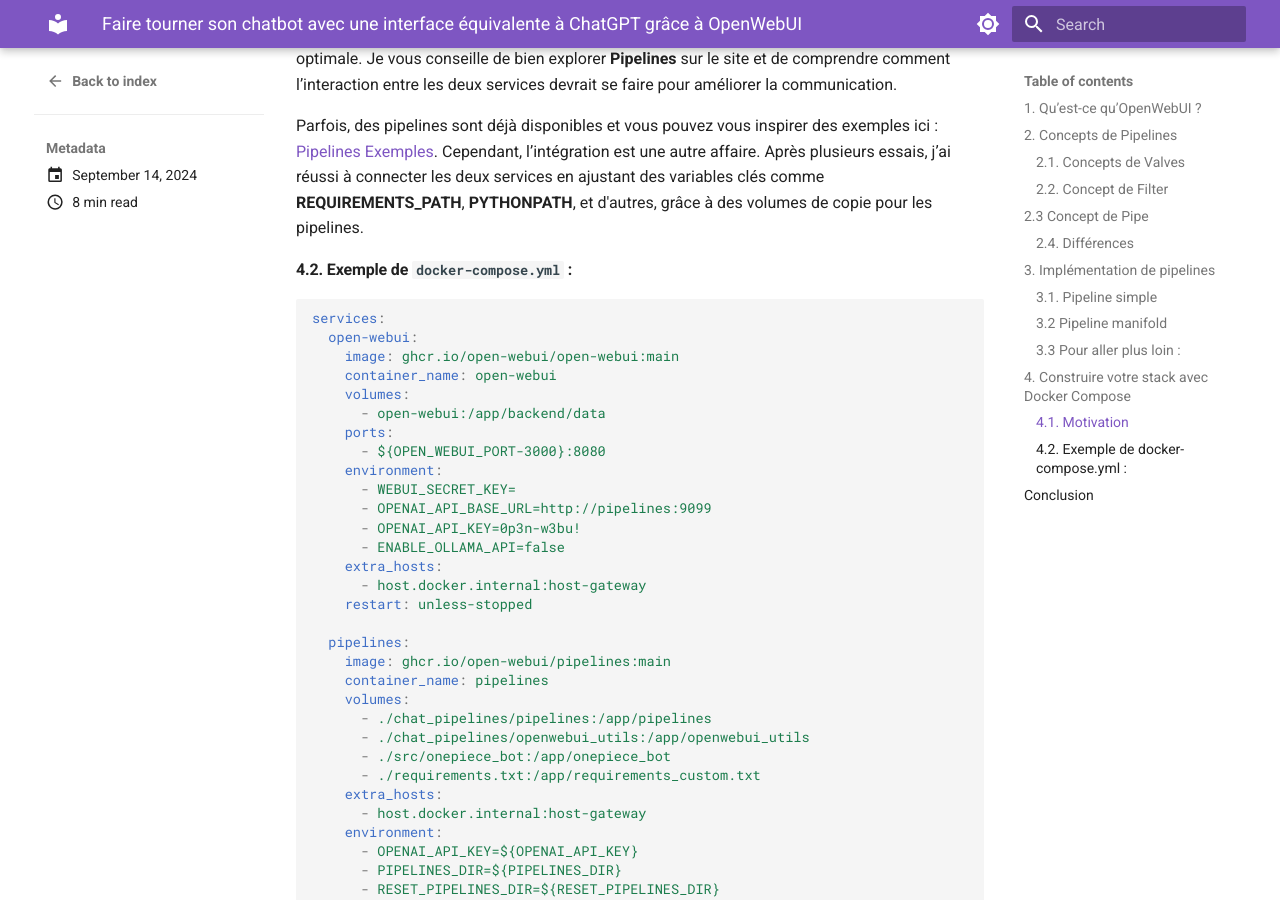
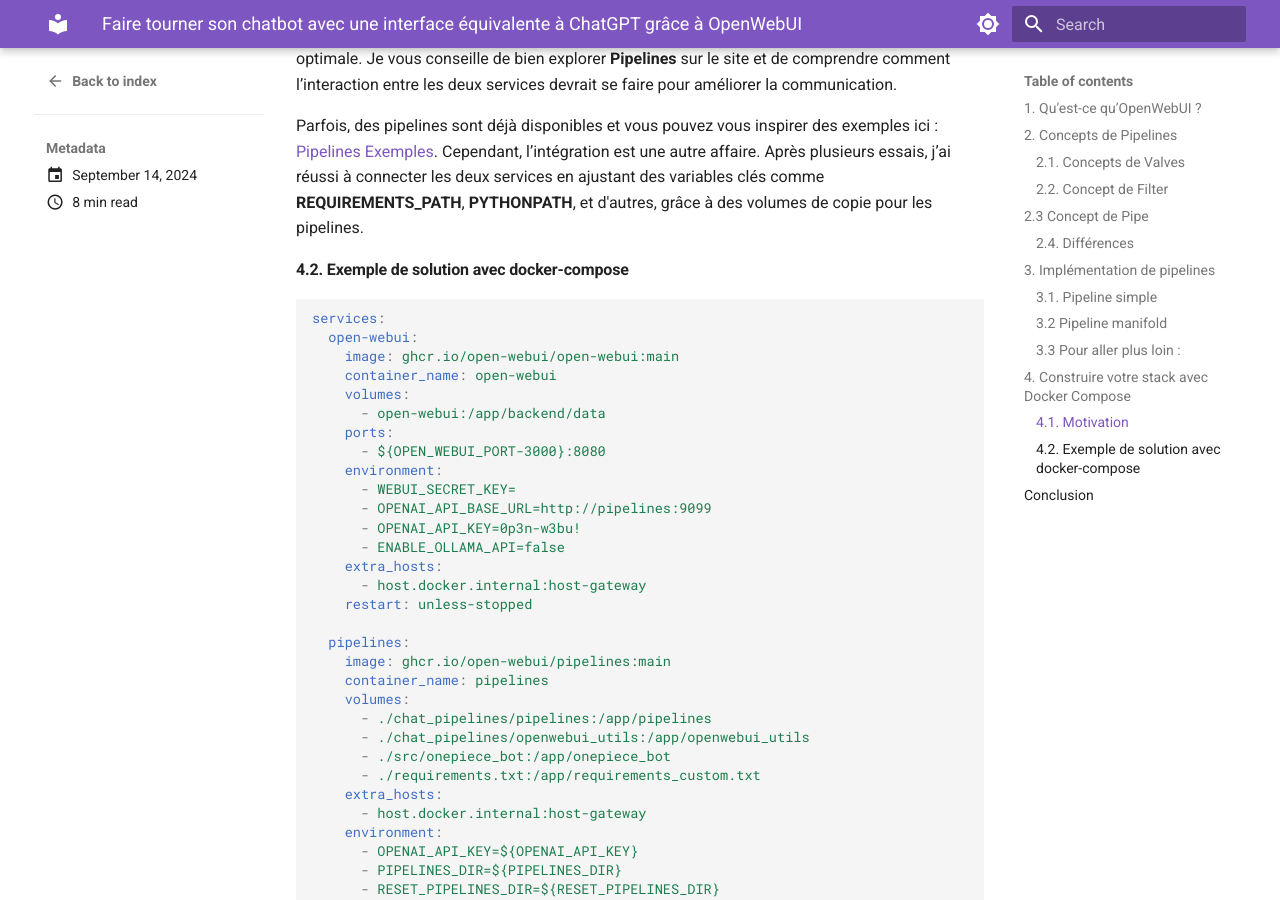
Before and after one commit to sawallesalfo/blog, an MkDocs documentation site: the page built from docs/posts/openwebui_pipelines.md, in a window 1280 px wide and 900 px high, scrolled down 4824 px. Built offline with MkDocs 1.6.1 and Material for MkDocs 9.7.7, drawn with Linux system fonts in a browser that asks for light colours.

Commit message:
deploy article on openwebui

````diff
--- a/docs/posts/openwebui_pipelines.md
+++ b/docs/posts/openwebui_pipelines.md
@@ -200,7 +200,7 @@ Cependant, la connexion n’est pas toujours aussi simple 😅. La documentation
 
 Parfois, des pipelines sont déjà disponibles et vous pouvez vous inspirer des exemples ici : [Pipelines Exemples](https://github.com/open-webui/pipelines/tree/main/examples). Cependant, l’intégration est une autre affaire. Après plusieurs essais, j’ai réussi à connecter les deux services en ajustant des variables clés comme **REQUIREMENTS_PATH**, **PYTHONPATH**, et d'autres, grâce à des volumes de copie pour les pipelines.
 
-#### 4.2. Exemple de `docker-compose.yml` :
+#### 4.2. Exemple de solution avec docker-compose
 ```yaml
 services:
   open-webui:
````
